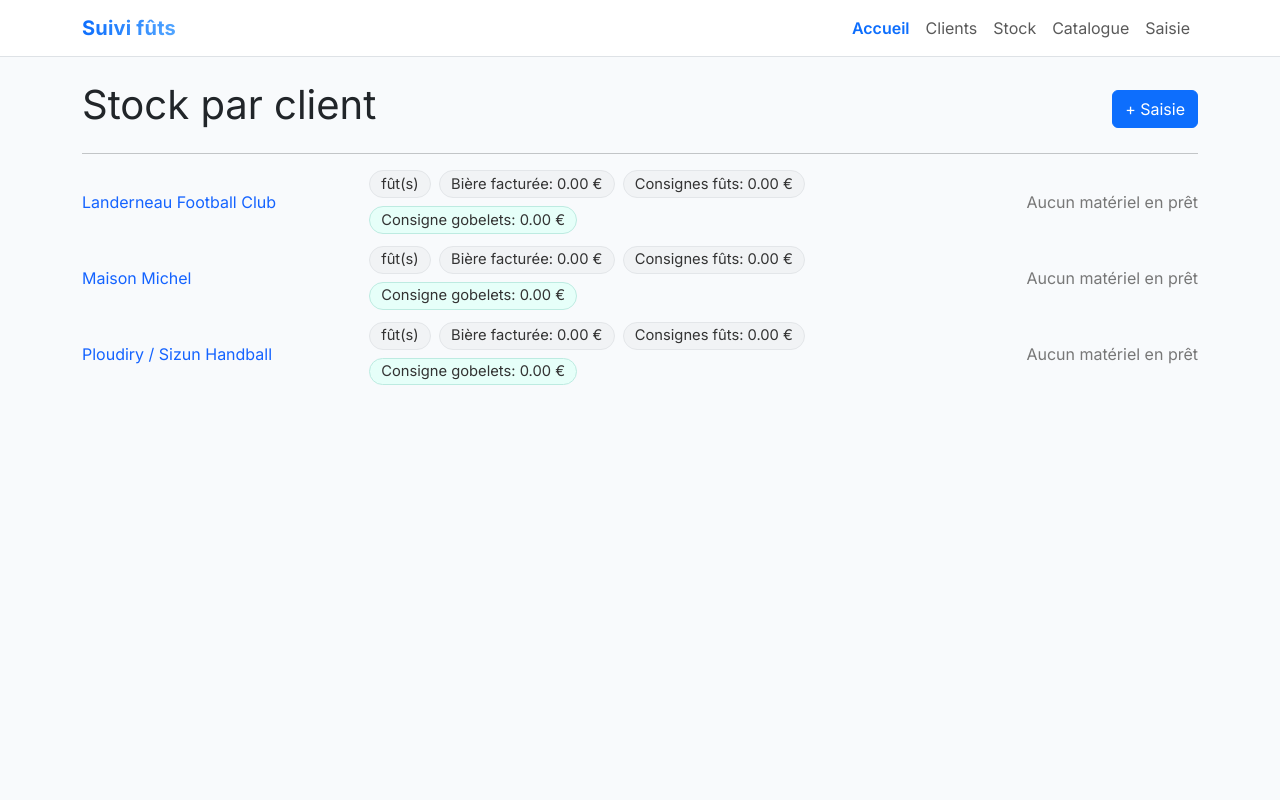
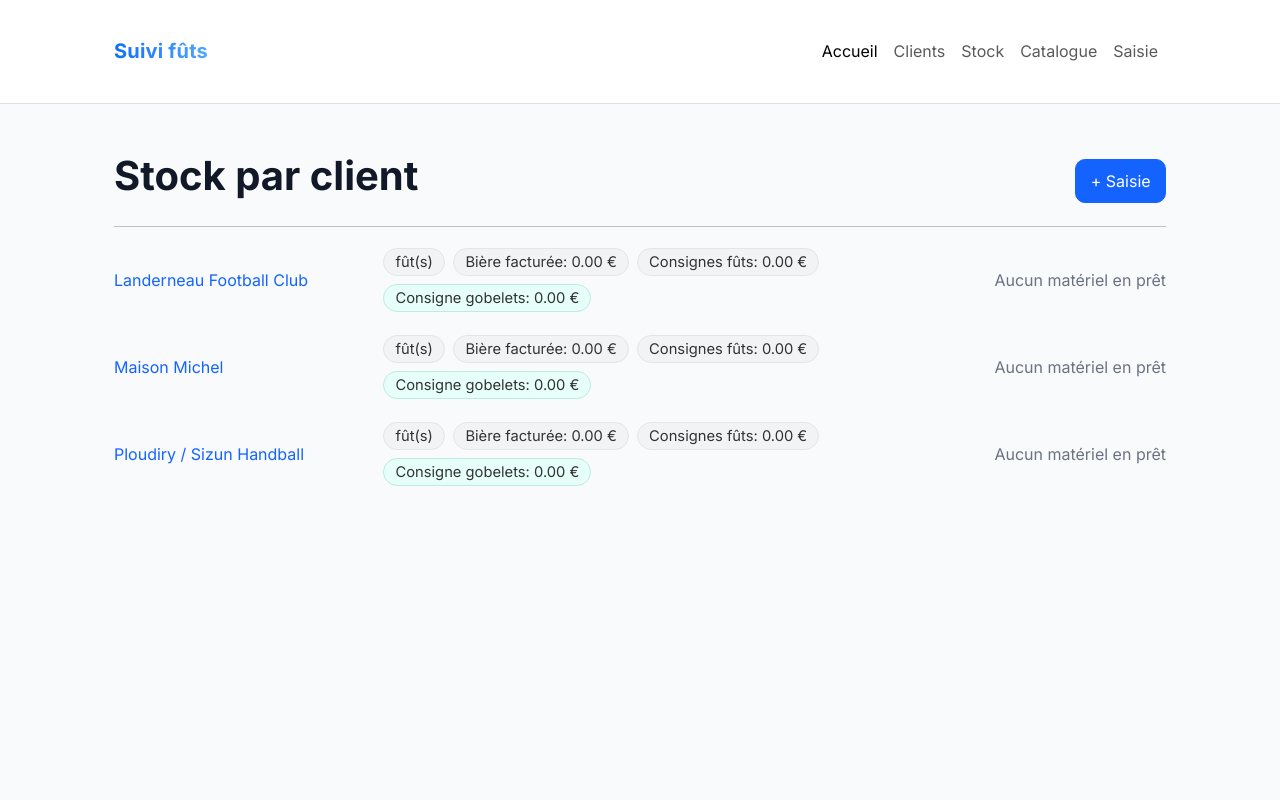
Before and after one commit to lecentrallanderneau-oss/Suivi_futs, a Flask app: page / in a window 1280 px wide. Run offline with Flask 3, Linux system fonts and the light colour scheme; data comes from the database, SQL or seed files in the repository; data that the repository does not hold is empty.

Commit message:
Update style.css

```diff
--- a/static/style.css
+++ b/static/style.css
@@ -1,103 +1,65 @@
-/* Couche de finition par-dessus Bootstrap */
+/* static/style.css — style commun à toutes les pages */
 
-:root {
-  --brand: #0d6efd;
+/* Base */
+:root{
+  --bg:#f7f9fb;
+  --card-bg:#fff;
+  --border:#e5e7eb;
+  --text:#111827;
+  --muted:#6b7280;
+  --primary:#1463ff;
+  --pill-bg:#f1f3f5;
+  --pill-border:#e3e6e9;
+  --pill-cup-bg:#e6fff9;
+  --pill-cup-border:#bdebe1;
+  --warn-bg:#fff7e6;
+  --warn-border:#ffe0a3;
+}
+html,body{margin:0;padding:0;background:var(--bg);color:var(--text);font:16px/1.45 -apple-system,BlinkMacSystemFont,"Segoe UI",Roboto,Inter,Helvetica,Arial,sans-serif;}
+h1,h2,h3{margin:0 0 .6rem 0;font-weight:700;}
+
+/* Layouts */
+.container{max-width:1100px;margin:0 auto;padding:24px;}
+.header-line{display:flex;align-items:center;justify-content:space-between;gap:1rem;margin-bottom:16px;}
+
+/* Card */
+.card{background:var(--card-bg);border:1px solid var(--border);border-radius:16px;box-shadow:0 1px 2px rgba(0,0,0,.03);}
+.card + .card{margin-top:12px;}
+.card-header{padding:14px 18px;border-bottom:1px solid var(--border);font-weight:600;}
+.card-body{padding:16px 18px;}
+.card-footer{padding:12px 18px;border-top:1px solid var(--border);}
+
+/* Buttons */
+.btn{display:inline-block;border-radius:10px;border:1px solid var(--border);padding:.55rem .9rem;text-decoration:none;color:var(--text);background:#fff;}
+.btn:hover{background:#fafafa;}
+.btn-primary{background:var(--primary);border-color:var(--primary);color:#fff;}
+.btn-primary:hover{filter:brightness(.98);}
+
+/* Pills */
+.col-pills{display:flex;flex-wrap:wrap;gap:.5rem;}
+.pill{display:inline-block;padding:.35rem .7rem;border-radius:999px;background:var(--pill-bg);border:1px solid var(--pill-border);font-size:.92rem;line-height:1;color:#333;}
+.pill-muted{opacity:.85;}
+.pill-cup{background:var(--pill-cup-bg);border-color:var(--pill-cup-border);}
+
+/* Rows (index) */
+.list-rows{display:flex;flex-direction:column;gap:.75rem;}
+.list-row{display:grid;grid-template-columns:minmax(220px,1fr) 2fr minmax(260px,1fr);align-items:center;gap:1rem;padding:.35rem 0;}
+.col-name a{color:var(--primary);text-decoration:none;}
+.col-name a:hover{text-decoration:underline;}
+.col-eq{text-align:right;color:#555;}
+.muted{color:var(--muted);}
+
+/* Alerts */
+.alert{border:1px solid var(--border);border-radius:12px;padding:10px 12px;background:#fff;margin:10px 0;}
+.alert-warn{background:var(--warn-bg);border-color:var(--warn-border);}
+.alert-list{margin:6px 0 0 18px;padding:0;}
+.alert-list li{margin:2px 0;}
+
+/* Responsive */
+@media (max-width: 900px){
+  .list-row{grid-template-columns:1fr;align-items:flex-start;}
+  .col-eq{text-align:left;}
 }
 
-body {
-  background: #f6f8fb;
-}
-
-.navbar .nav-link.active {
-  font-weight: 600;
-  color: var(--brand) !important;
-}
-
-.card, .content-card {
-  border-radius: 14px;
-  border-color: rgba(0,0,0,.06);
-  box-shadow: 0 1px 1px rgba(0,0,0,.02);
-}
-
-.table thead th {
-  background: #f8fafc;
-}
-
-.btn-outline-secondary {
-  border-color: rgba(0,0,0,.12);
-}
-
-.chip {
-  display: inline-block;
-  padding: .25rem .6rem;
-  border-radius: 999px;
-  font-size: .85rem;
-  border: 1px solid rgba(0,0,0,.08);
-  background: #f1f3f5;
-  color: #333;
-  margin-right: .25rem;
-}
-
-.chip-gray { background: #edf1f6; }
-
-/* Consignes split badges */
-.consigne-badges { display:flex; gap:.5rem; flex-wrap:wrap; margin:.25rem 0 .5rem; }
-.badge { display:inline-block; padding:.2rem .55rem; border-radius:999px; font-size:.85rem; line-height:1; border:1px solid #e3e3e3; background:#fafafa; }
-.badge-keg { border-color:#c38b00; background:#fff8e6; }
-.badge-cup { border-color:#007a6e; background:#e6fff9; }
-.badge-eq { border-color:#888; background:#f6f6f6; }
-
-/* === Accueil : liste par client façon “pills” === */
-.header-line{
-  display:flex; align-items:center; justify-content:space-between; gap:1rem;
-}
-.list-rows{ display:flex; flex-direction:column; gap:.75rem; }
-.list-row{
-  display:grid;
-  grid-template-columns: minmax(220px, 1fr) 2fr minmax(220px, 1fr);
-  align-items:center; gap:1rem;
-}
-.col-name a{ color:#1463ff; text-decoration:none; }
-.col-name a:hover{ text-decoration:underline; }
-
-.col-pills{ display:flex; flex-wrap:wrap; gap:.5rem; }
-.pill{
-  display:inline-block; padding:.35rem .7rem;
-  border-radius:999px; background:#f1f3f5; color:#333; border:1px solid #e3e6e9;
-  font-size:.92rem; line-height:1;
-}
-.pill-cup{ background:#e6fff9; border-color:#bdebe1; }
-
-.col-eq{ text-align:right; color:#555; }
-.muted{ color:#777; }
-@media (max-width: 900px){
-  .list-row{ grid-template-columns: 1fr; align-items:flex-start; }
-  .col-eq{ text-align:left; }
-}
-/* === Accueil : liste par client façon “pills” === */
-.header-line{
-  display:flex; align-items:center; justify-content:space-between; gap:1rem;
-}
-.list-rows{ display:flex; flex-direction:column; gap:.75rem; }
-.list-row{
-  display:grid;
-  grid-template-columns: minmax(220px, 1fr) 2fr minmax(220px, 1fr);
-  align-items:center; gap:1rem;
-}
-.col-name a{ color:#1463ff; text-decoration:none; }
-.col-name a:hover{ text-decoration:underline; }
-
-.col-pills{ display:flex; flex-wrap:wrap; gap:.5rem; }
-.pill{
-  display:inline-block; padding:.35rem .7rem;
-  border-radius:999px; background:#f1f3f5; color:#333; border:1px solid #e3e6e9;
-  font-size:.92rem; line-height:1;
-}
-.pill-cup{ background:#e6fff9; border-color:#bdebe1; }
-
-.col-eq{ text-align:right; color:#555; }
-.muted{ color:#777; }
-@media (max-width: 900px){
-  .list-row{ grid-template-columns: 1fr; align-items:flex-start; }
-  .col-eq{ text-align:left; }
-}
+/* Utility spacing so l’ensemble ressemble aux autres pages */
+.page-inner{padding:8px 0;}
```
